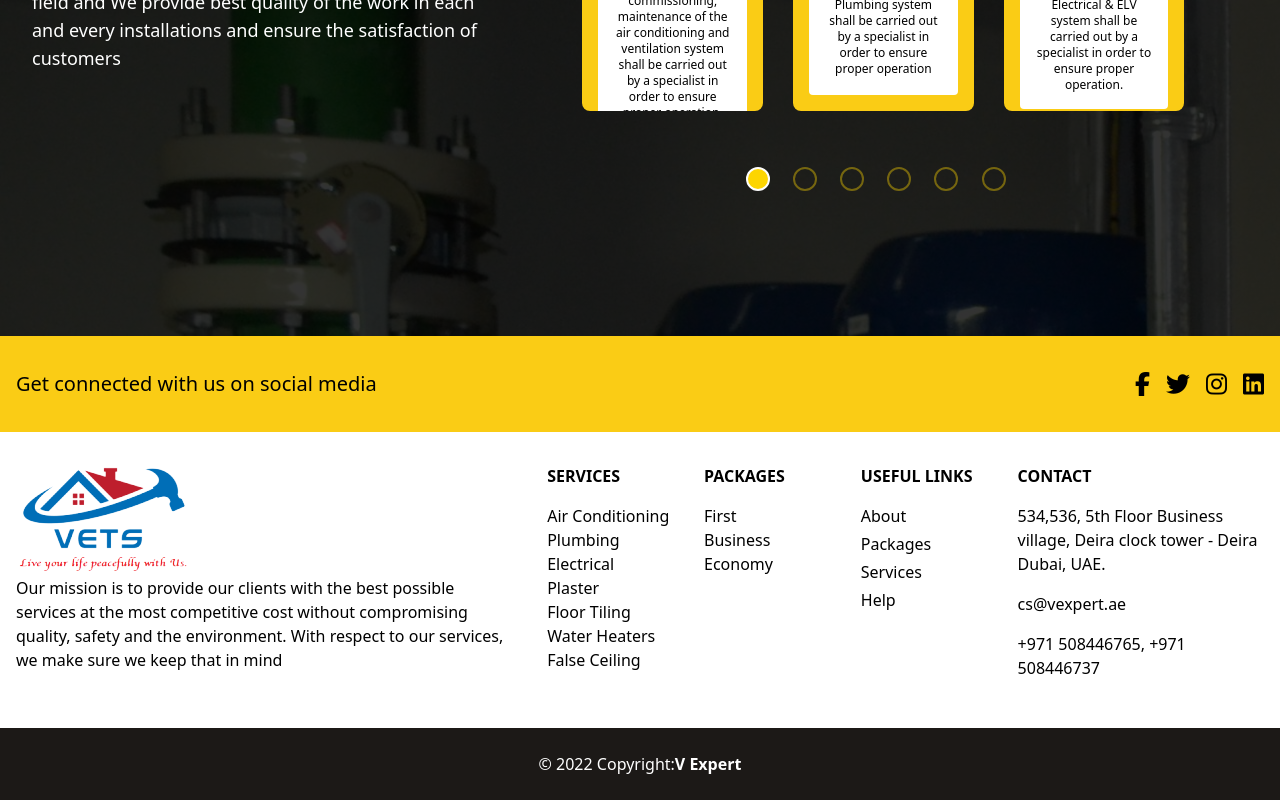
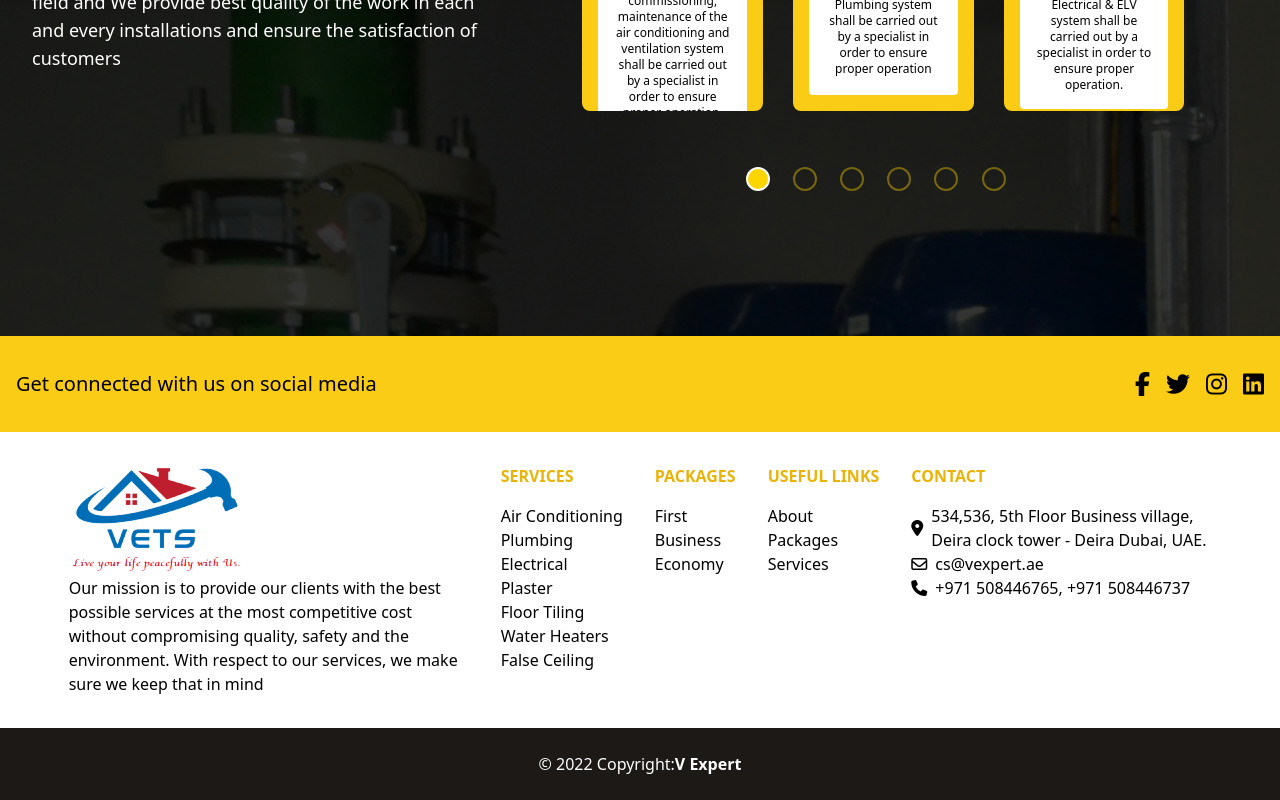
Before and after one commit to Anubhav-Pathak/V-Expert, a React (Create React App) app in the folder client/: page / in a window 1280 px wide. Shown: the part 2759-3559 px from the top of the page. Built offline with nearby package versions, Linux system fonts and the light colour scheme; some icons are missing.

Commit message:
Added Smooth Scroll

```diff
--- a/client/src/assests/css/tailwind/input.css
+++ b/client/src/assests/css/tailwind/input.css
@@ -2,6 +2,9 @@
 @tailwind components;
 @tailwind utilities;
 
+html {
+    scroll-behavior: smooth;
+}
 *{
     margin: 0;
     padding: 0;
--- a/client/src/assests/css/tailwind/output.css
+++ b/client/src/assests/css/tailwind/output.css
@@ -650,14 +650,14 @@ video {
   grid-row: 1 / -1;
 }
 
+.mx-auto {
+  margin-left: auto;
+  margin-right: auto;
+}
+
 .mx-4 {
   margin-left: 1rem;
   margin-right: 1rem;
-}
-
-.mx-auto {
-  margin-left: auto;
-  margin-right: auto;
 }
 
 .-mx-3 {
@@ -678,8 +678,8 @@ video {
   margin-right: 1rem;
 }
 
-.mb-1 {
-  margin-bottom: 0.25rem;
+.mr-2 {
+  margin-right: 0.5rem;
 }
 
 .ml-1 {
@@ -692,10 +692,6 @@ video {
 
 .ml-4 {
   margin-left: 1rem;
-}
-
-.mr-2 {
-  margin-right: 0.5rem;
 }
 
 .mt-3 {
@@ -826,6 +822,14 @@ video {
   min-width: 130px;
 }
 
+.max-w-\[400px\] {
+  max-width: 400px;
+}
+
+.max-w-\[300px\] {
+  max-width: 300px;
+}
+
 .max-w-\[1400px\] {
   max-width: 1400px;
 }
@@ -846,16 +850,8 @@ video {
   cursor: pointer;
 }
 
-.grid-cols-\[40\%_10\%_10\%_10\%_20\%\] {
-  grid-template-columns: 40% 10% 10% 10% 20%;
-}
-
 .grid-cols-\[35\%_65\%\] {
   grid-template-columns: 35% 65%;
-}
-
-.grid-rows-2 {
-  grid-template-rows: repeat(2, minmax(0, 1fr));
 }
 
 .grid-rows-3 {
@@ -1134,6 +1130,11 @@ video {
   line-height: 1.625;
 }
 
+.text-yellow-500 {
+  --tw-text-opacity: 1;
+  color: rgb(234 179 8 / var(--tw-text-opacity));
+}
+
 .text-white {
   --tw-text-opacity: 1;
   color: rgb(255 255 255 / var(--tw-text-opacity));
@@ -1173,6 +1174,10 @@ video {
 .outline-none {
   outline: 2px solid transparent;
   outline-offset: 2px;
+}
+
+html {
+  scroll-behavior: smooth;
 }
 
 *{
@@ -1341,6 +1346,10 @@ a {
     top: 70px;
   }
 
+  .lg\:row-span-full {
+    grid-row: 1 / -1;
+  }
+
   .lg\:mx-8 {
     margin-left: 2rem;
     margin-right: 2rem;
--- a/client/src/components/layouts/footer/footer.js
+++ b/client/src/components/layouts/footer/footer.js
@@ -9,7 +9,7 @@ const Footer = () => {
     const links = ["Air Conditioning","Plumbing","Electrical","Plaster","Floor Tiling","Water Heaters","False Ceiling"];
     const packages = ["First","Business","Economy"];
     return (
-        <footer className='flex flex-col'>
+        <footer id="Contact" className='flex flex-col'>
             <div className="flex justify-center sm:justify-between items-center gap-8 flex-wrap py-8 px-4 bg-yellow-400">
                 <p className='text-xl text-center'>Get connected with us on social media</p>
                 <ul className="flex items-center justify-center text-2xl">
@@ -19,32 +19,38 @@ const Footer = () => {
                     <li><i class="fa-brands fa-linkedin"></i></li>
                 </ul>
             </div>
-            <div className="px-4 py-8 grid grid-rows-2 grid-cols-[40%_10%_10%_10%_20%] gap-8">
-                <div className="flex flex-col items-start row-span-full">
+            <div className="px-4 py-8 flex flex-wrap items-start justify-center gap-8 mx-auto">
+
+                <div className="flex flex-col items-start justify-center md:justify-start max-w-[400px]">
                     <img src={footerLogo} alt="V Expert" />
                     <p> Our mission is to provide our clients with the best possible services at the most competitive cost without compromising quality, safety and the environment. With respect to our services, we make sure we keep that in mind </p>
                 </div>
-                <ul className="row-span-full">
-                    <h6 className="uppercase font-semibold mb-4 flex justify-center md:justify-start">Services</h6>
-                    {links.map((link)=>{return (<FooterLink name={link}/>)})}
-                </ul>
-                <ul className="row-span-full">
-                    <h6 className="uppercase font-semibold mb-4 flex justify-center md:justify-start">Packages</h6>
-                    {packages.map((link)=>{return (<FooterLink name={link}/>)})}
-                </ul>
-                <div className="row-span-full">
-                    <h6 className="uppercase font-semibold mb-4 flex justify-center md:justify-start">Useful Links</h6>
-                    <p className="mb-1"><a href="#about" className="">About</a></p>
-                    <p className="mb-1"><a href="#package" className="">Packages</a></p>
-                    <p className="mb-1"><a href="#service" className="">Services</a></p>
-                    <p><a href="#!" className="">Help</a></p>
+                <div className='flex gap-8'>
+                    <ul className="lg:row-span-full">
+                        <h6 className="uppercase text-yellow-500 font-semibold mb-4 flex">Services</h6>
+                        {links.map((link)=>{return (<FooterLink name={link}/>)})}
+                    </ul>
+
+                    <ul className="lg:row-span-full">
+                        <h6 className="uppercase text-yellow-500 font-semibold mb-4 flex">Packages</h6>
+                        {packages.map((link)=>{return (<FooterLink name={link}/>)})}
+                    </ul>
+
+                    <ul className="lg:row-span-full">
+                        <h6 className="uppercase text-yellow-500 font-semibold mb-4 flex">Useful Links</h6>
+                        <li><a href="#about" className="">About</a></li>
+                        <li><a href="#package" className="">Packages</a></li>
+                        <li><a href="#service" className="">Services</a></li>
+                    </ul>
                 </div>
-                <div className="row-span-full">
-                    <h6 className="uppercase font-semibold mb-4 flex justify-center md:justify-start">Contact</h6>
-                    <p className="flex items-center justify-center md:justify-start mb-4">534,536, 5th Floor Business village, Deira clock tower - Deira Dubai, UAE.</p>
-                    <p className="flex items-center justify-center md:justify-start mb-4">cs@vexpert.ae</p>
-                    <p className="flex items-center justify-center md:justify-start mb-4">+971 508446765, +971 508446737</p>
+
+                <div className="max-w-[300px]">
+                    <h6 className="uppercase text-yellow-500 font-semibold mb-4 flex">Contact</h6>
+                    <p className="flex items-center"><i class="fa-solid fa-location-dot mr-2"></i>534,536, 5th Floor Business village, Deira clock tower - Deira Dubai, UAE.</p>
+                    <p className="flex items-center"><i class="fa-regular fa-envelope mr-2"></i>cs@vexpert.ae</p>
+                    <p className="flex items-center"><i class="fa-solid fa-phone mr-2"></i>+971 508446765, +971 508446737</p>
                 </div>
+
             </div>
             <div className="text-center p-6 bg-stone-900 text-white">
                 <span>© 2022 Copyright:</span>
--- a/client/src/components/layouts/header/dropdown.js
+++ b/client/src/components/layouts/header/dropdown.js
@@ -3,7 +3,7 @@ import React from 'react'
 const Dropdown = (props) => {
   return (
     <div className="dropdown py-2 px-4 mr-4 inline-block relative">
-        <a className="dropdown" href={`/${props.name.toLowerCase()}`}>{props.name}&nbsp;<i className="fa-sharp fa-solid fa-caret-down"></i></a>
+        <a className="dropdown" href={`#${props.name.toLowerCase()}`}>{props.name}&nbsp;<i className="fa-sharp fa-solid fa-caret-down"></i></a>
             <div className="dropdown-menu lg:absolute min-w-[130px] hidden flex-col top-10 bg-white">
                 {
                     props.links.map((link)=>{
--- a/client/src/components/pages/home/about.js
+++ b/client/src/components/pages/home/about.js
@@ -5,7 +5,7 @@ import V2 from '../../../assests/images/V2.svg';
 import V4 from '../../../assests/images/V4.svg';
 const About = () => {
     return (
-        <section className='py-12 px-4 flex flex-col gap-8 md:flex-row max-w-[1400px] items-center justify-center mx-auto'>
+        <section id="About" className='py-12 px-4 flex flex-col gap-8 md:flex-row max-w-[1400px] items-center justify-center mx-auto'>
             <div className='about-img max-w-[500px]'><img src={aboutImg} alt="About Us" /></div>
             <article className='max-w-[500px] md:max-w-[800px]'>
                 <p className='flex items-center text-xl mt-3'><p>Welcome to V-Expert</p><span className='w-[50px] md:w-[150px] h-1 bg-yellow-400 ml-4 mt-2'></span></p>
--- a/client/src/components/pages/home/package.js
+++ b/client/src/components/pages/home/package.js
@@ -25,7 +25,7 @@ const Package = () => {
         },
     ];
     return (
-        <section className='flex flex-col items-center justify-center py-12 px-4'>
+        <section id="packages" className='flex flex-col items-center justify-center py-12 px-4'>
             <div className='text-center mb-8'>
                 <h1 className='text-5xl sm:text-6xl mb-8'>Home Maintenance Package</h1>
                 <p className='text-md max-w-[600px] mx-auto'>Our Maintenance Package ensure a perfect balance of cost, quality and sustainability. We always operate in a transparent and fair manner.</p>
--- a/client/src/components/pages/home/service.js
+++ b/client/src/components/pages/home/service.js
@@ -3,7 +3,7 @@ import ServiceCarousel from './serviceCarousel'
 
 const Service = () => {
     return (
-        <section className='px-4 service min-h-screen w-screen overflow-hidden flex items-center justify-center'>
+        <section id="services" className='px-4 service min-h-screen w-screen overflow-hidden flex items-center justify-center'>
             <div className='py-12 px-4 flex flex-col lg:flex-row lg:gap-8 w-full md:place-items-center mx-auto'>
                 <div className='text-white'>
                     <p className='flex items-center text-xl mt-3'><p>Our Services</p><span className='w-[50px] md:w-[150px] h-1 bg-yellow-400 ml-4 mt-2'></span></p>
```
